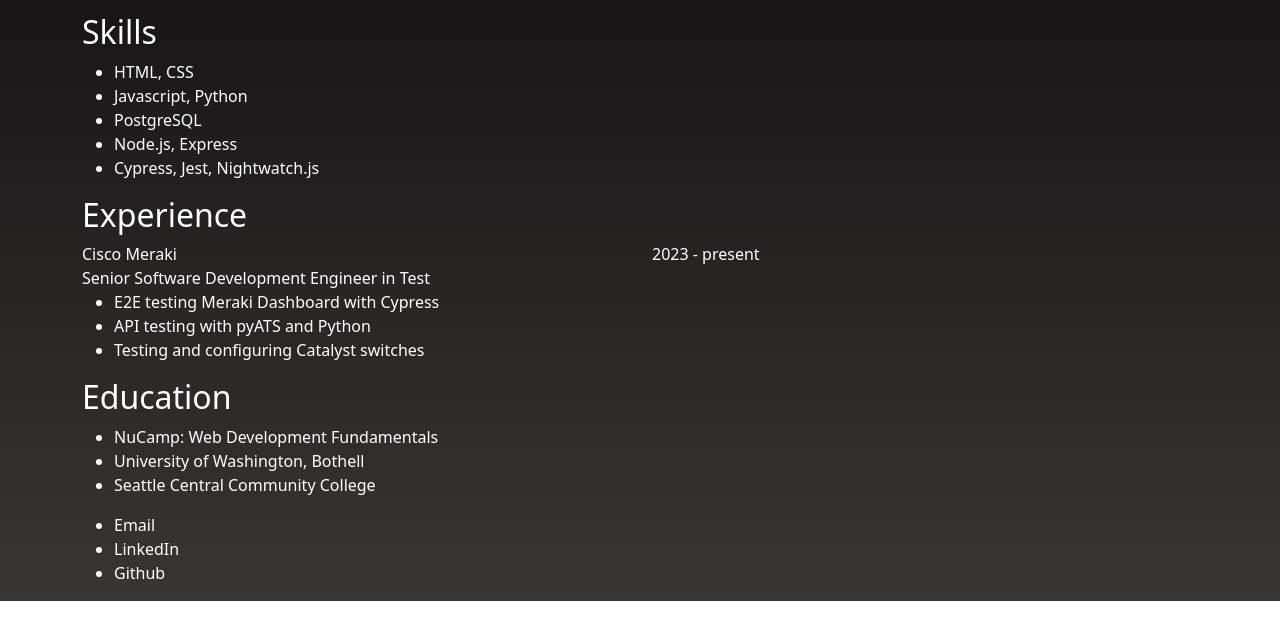
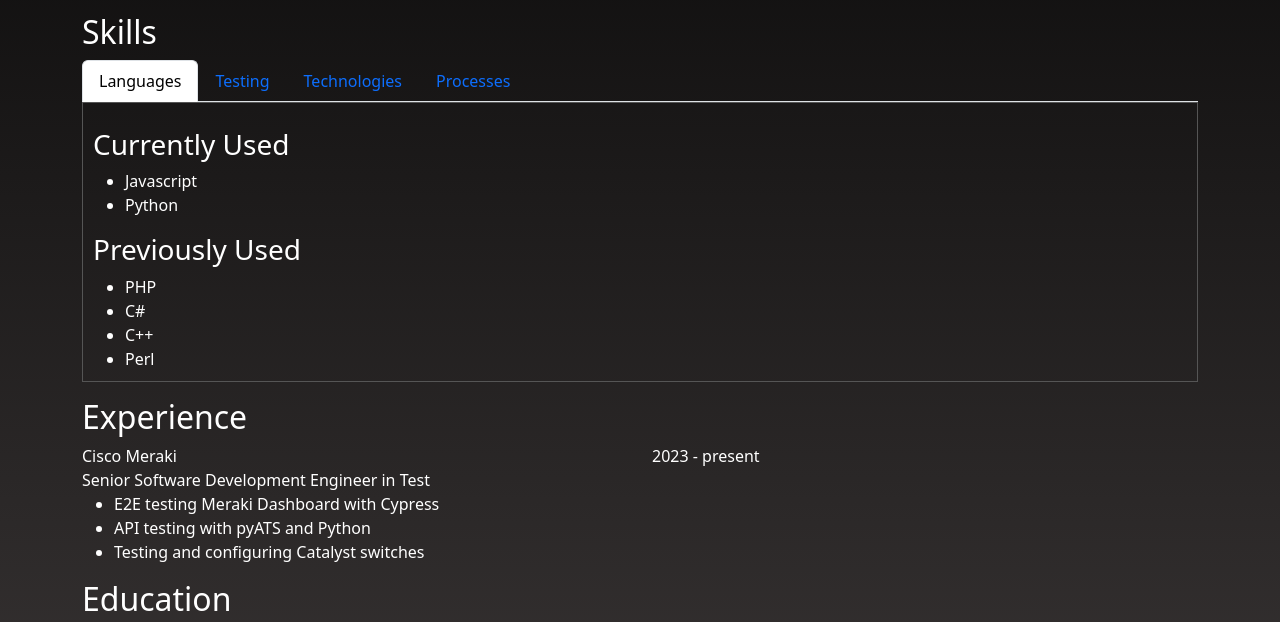
Before and after one commit to chris-jackson-actionqa/portfolio, a plain HTML site: page index.html in a window 1280 px wide. Shown: the part 430-1052 px from the top of the page. Before the commit the page ends 1031 px from the top, so only its background shows below. Drawn offline with nearby package versions, Linux system fonts and the light colour scheme.

Commit message:
Make skills section tabbed

```diff
--- a/css/portfolio.css
+++ b/css/portfolio.css
@@ -8,3 +8,13 @@
   font-family: "Audiowide", sans-serif;
   font-size: 1em;
 }
+
+.tab-content {
+  height: 280px;
+  padding: 10px;
+  border: 1px solid #555;
+}
+
+.tab-pane {
+  margin-top: 15px;
+}
--- a/index.html
+++ b/index.html
@@ -72,6 +72,7 @@
         </div>
       </div>
     </section>
+
     <section id="skills" class="container pt-3">
       <div class="row">
         <div class="col">
@@ -80,13 +81,102 @@
       </div>
       <div class="row">
         <div class="col">
-          <ul>
-            <li>HTML, CSS</li>
-            <li>Javascript, Python</li>
-            <li>PostgreSQL</li>
-            <li>Node.js, Express</li>
-            <li>Cypress, Jest, Nightwatch.js</li>
+          <ul
+            class="nav nav-tabs flex-column flex-sm-row"
+            id="skillsTab"
+            role="tablist">
+            <li class="nav-item" role="presentation">
+              <a
+                class="nav-link active"
+                data-bs-toggle="tab"
+                data-bs-target="#languages-pane"
+                aria-current="page"
+                role="tab"
+                aria-selected="true"
+                >Languages</a
+              >
+            </li>
+            <li class="nav-item">
+              <a
+                class="nav-link"
+                data-bs-toggle="tab"
+                data-bs-target="#testing"
+                aria-current="page"
+                role="tab"
+                >Testing</a
+              >
+            </li>
+            <li class="nav-item">
+              <a
+                class="nav-link"
+                data-bs-toggle="tab"
+                data-bs-target="#technologies"
+                aria-current="page"
+                role="tab"
+                >Technologies</a
+              >
+            </li>
+            <li class="nav-item">
+              <a
+                class="nav-link"
+                data-bs-toggle="tab"
+                data-bs-target="#processes"
+                aria-current="page"
+                role="tab"
+                >Processes</a
+              >
+            </li>
           </ul>
+          <div class="tab-content mb-3">
+            <div
+              class="tab-pane fade show active"
+              id="languages-pane"
+              role="tabpanel">
+              <h3>Currently Used</h3>
+              <ul>
+                <li>Javascript</li>
+                <li>Python</li>
+              </ul>
+              <h3>Previously Used</h3>
+              <ul>
+                <li>PHP</li>
+                <li>C#</li>
+                <li>C++</li>
+                <li>Perl</li>
+              </ul>
+            </div>
+            <div class="tab-pane fade" id="testing" role="tabpanel">
+              <ul>
+                <li>Nightwatch.js</li>
+                <li>Cypress</li>
+                <li>Jest</li>
+                <li>React Testing Library</li>
+                <li>Pytest</li>
+                <li>Percy</li>
+                <li>Applitools</li>
+              </ul>
+            </div>
+            <div class="tab-pane fade" id="technologies" role="tabpanel">
+              <ul>
+                <li>Node</li>
+                <li>React</li>
+                <li>Postgresql</li>
+                <li>Github</li>
+                <li>Gitlab</li>
+                <li>CircleCI</li>
+                <li>Azure Devops</li>
+                <li>Storybook and Chromatic</li>
+                <li>Jira</li>
+              </ul>
+            </div>
+            <div class="tab-pane fade" id="processes" role="tabpanel">
+              <ul>
+                <li>Agile Testing Methodologies</li>
+                <li>Scrum and Agile</li>
+                <li>CI/CD Release Methodologies</li>
+              </ul>
+            </div>
+          </div>
         </div>
       </div>
     </section>
```
